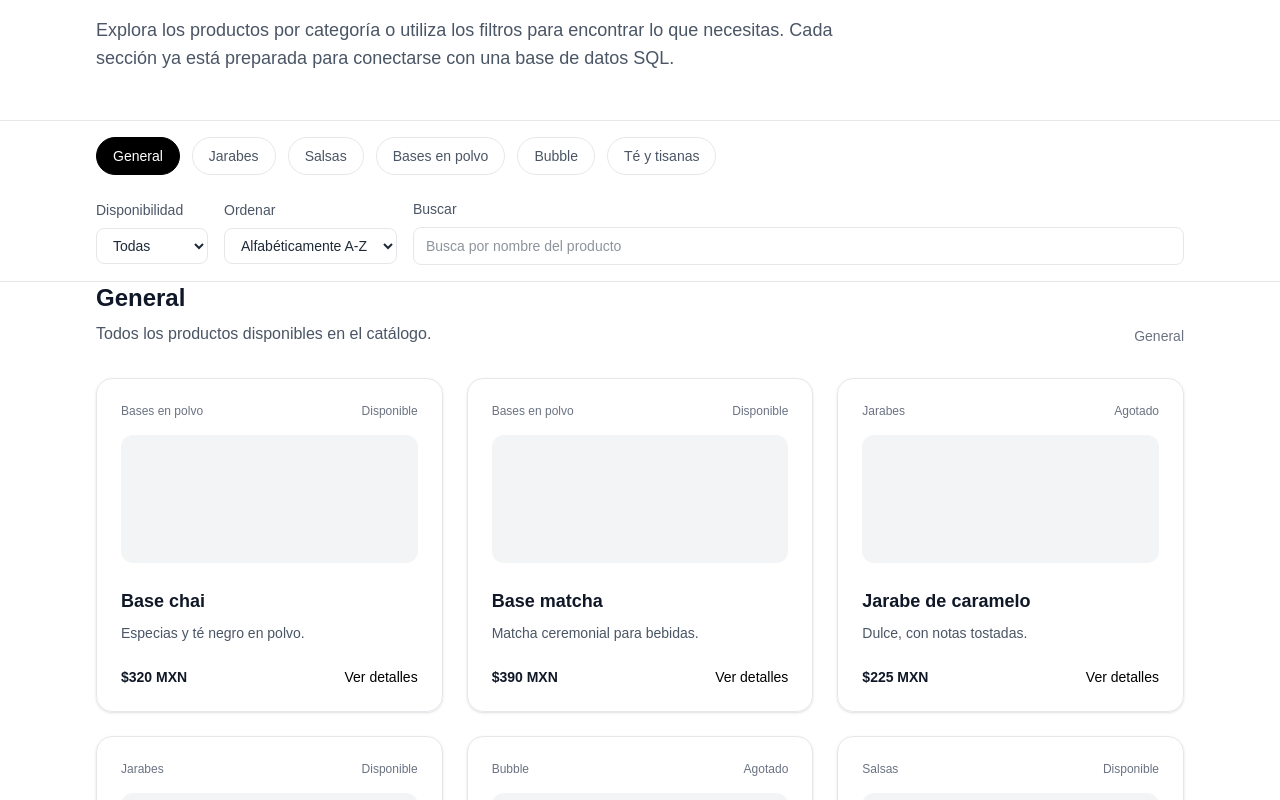
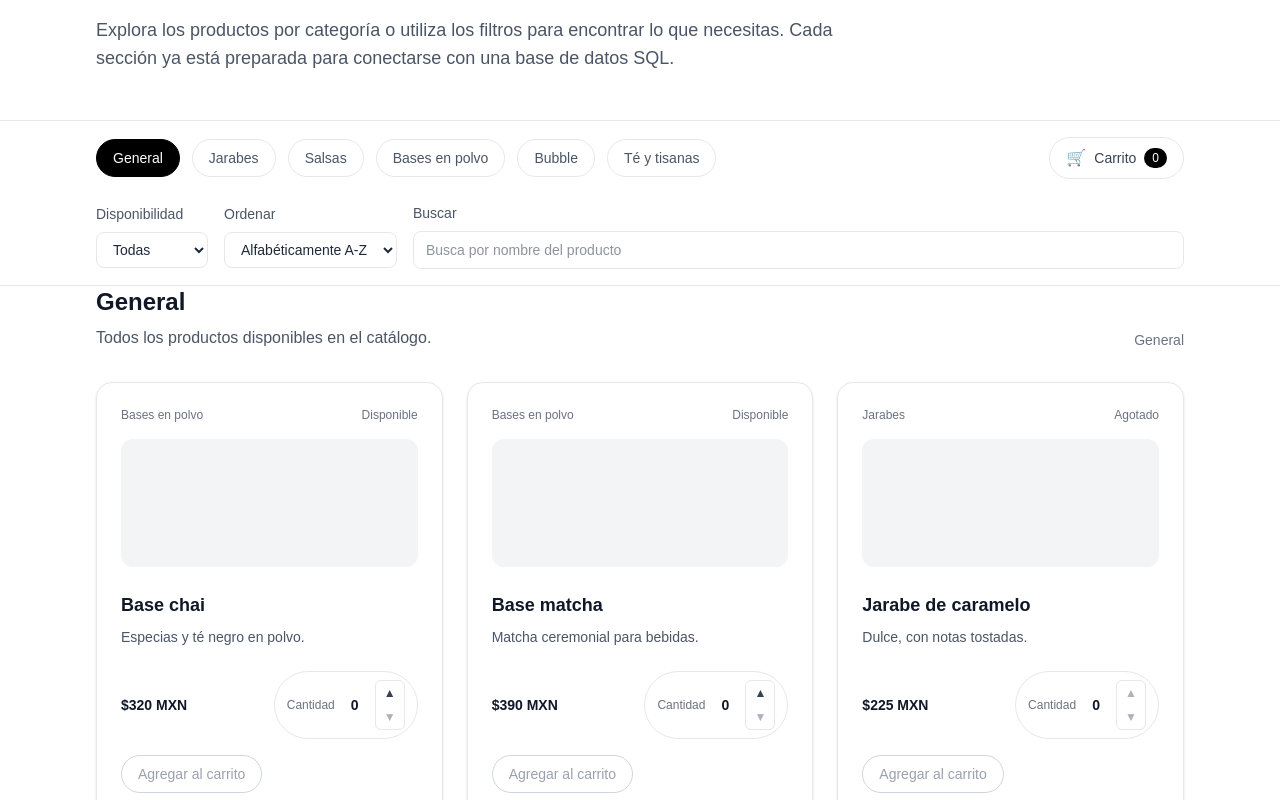
Before and after one commit to javierdjesus-xhunco/Sitio-web-oficial-Xhunco-Caf-, a Next.js app: page /suministros in a window 1280 px wide. Shown: the part 300-1100 px from the top of the page. Built offline with nearby package versions, Linux system fonts and the light colour scheme.

Commit message:
boton de agregar al carrito, cantidad y pagina de carrito para pago

```diff
--- /dev/null
+++ b/src/app/suministros/carrito/page.jsx
@@ -0,0 +1,120 @@
+"use client";
+
+import { useEffect, useMemo, useState } from "react";
+
+export default function CarritoPage() {
+  const [carrito, setCarrito] = useState({});
+
+  useEffect(() => {
+    if (typeof window === "undefined") {
+      return;
+    }
+    const guardado = window.localStorage.getItem("suministrosCarrito");
+    if (guardado) {
+      try {
+        setCarrito(JSON.parse(guardado));
+      } catch (error) {
+        console.error("No se pudo leer el carrito guardado.", error);
+      }
+    }
+  }, []);
+
+  const items = useMemo(() => Object.values(carrito), [carrito]);
+  const totalArticulos = items.reduce(
+    (total, item) => total + item.cantidad,
+    0,
+  );
+  const totalPrecio = items.reduce(
+    (total, item) => total + item.cantidad * item.precio,
+    0,
+  );
+
+  return (
+    <main className="min-h-screen bg-white text-gray-900">
+      <section className="max-w-6xl mx-auto px-8 pt-32 pb-12">
+        <p className="text-sm uppercase tracking-[0.3em] text-gray-500">
+          Carrito
+        </p>
+        <h1 className="mt-4 text-4xl md:text-5xl font-semibold">
+          Resumen de tus compras
+        </h1>
+        <p className="mt-6 text-lg text-gray-600 max-w-3xl">
+          Aquí verás los artículos seleccionados y el total antes de finalizar
+          la compra.
+        </p>
+      </section>
+
+      <section className="max-w-6xl mx-auto px-8 pb-16">
+        <div className="grid gap-8 lg:grid-cols-[2fr_1fr]">
+          <div className="rounded-2xl border border-gray-200 p-6">
+            <h2 className="text-2xl font-semibold">Artículos</h2>
+            {items.length === 0 ? (
+              <p className="mt-4 text-sm text-gray-500">
+                Aún no agregas productos al carrito.
+              </p>
+            ) : (
+              <ul className="mt-6 space-y-4">
+                {items.map((item) => (
+                  <li
+                    key={item.nombre}
+                    className="flex flex-wrap items-center justify-between gap-4 border-b border-gray-100 pb-4"
+                  >
+                    <div>
+                      <p className="text-sm text-gray-500">{item.categoria}</p>
+                      <p className="text-lg font-semibold">{item.nombre}</p>
+                      <p className="text-sm text-gray-600">
+                        ${item.precio} MXN c/u
+                      </p>
+                    </div>
+                    <div className="text-right">
+                      <p className="text-sm text-gray-500">Cantidad</p>
+                      <p className="text-lg font-semibold">{item.cantidad}</p>
+                    </div>
+                  </li>
+                ))}
+              </ul>
+            )}
+          </div>
+
+          <div className="rounded-2xl border border-gray-200 p-6">
+            <h2 className="text-xl font-semibold">Resumen</h2>
+            <div className="mt-6 space-y-3 text-sm text-gray-700">
+              <div className="flex items-center justify-between">
+                <span>Artículos</span>
+                <span className="font-semibold">{totalArticulos}</span>
+              </div>
+              <div className="flex items-center justify-between">
+                <span>Total</span>
+                <span className="font-semibold">${totalPrecio} MXN</span>
+              </div>
+            </div>
+            <button
+              type="button"
+              className="mt-6 w-full rounded-full bg-black px-4 py-3 text-sm font-semibold text-white transition hover:opacity-90"
+            >
+              Comprar ahora
+            </button>
+            <div className="mt-6 rounded-2xl border border-dashed border-gray-300 p-4 text-center">
+              <p className="text-xs uppercase tracking-[0.3em] text-gray-500">
+                Pago seguro
+              </p>
+              <div className="mt-3 flex items-center justify-center gap-3">
+                <div className="flex h-12 w-12 items-center justify-center rounded-full bg-gray-100 text-lg">
+                  🏦
+                </div>
+                <div className="text-left">
+                  <p className="text-sm font-semibold text-gray-900">
+                    Institución financiera
+                  </p>
+                  <p className="text-xs text-gray-500">
+                    Logo genérico (se reemplazará por el banco real).
+                  </p>
+                </div>
+              </div>
+            </div>
+          </div>
+        </div>
+      </section>
+    </main>
+  );
+}
--- a/src/app/suministros/page.jsx
+++ b/src/app/suministros/page.jsx
@@ -1,6 +1,6 @@
 "use client";
 
-import { useMemo, useState } from "react";
+import { useEffect, useMemo, useState } from "react";
 
 const categorias = [
   "General",
@@ -134,7 +134,16 @@ function Filtros({
   );
 }
 
-function CatalogoSeccion({ titulo, descripcion, categoria, productos }) {
+function CatalogoSeccion({
+  titulo,
+  descripcion,
+  categoria,
+  productos,
+  cantidades,
+  onIncrementar,
+  onDecrementar,
+  onAgregarCarrito,
+}) {
   return (
     <section className="max-w-6xl mx-auto px-8 pb-16">
       <div className="flex flex-wrap items-end justify-between gap-4">
@@ -149,7 +158,10 @@ function CatalogoSeccion({ titulo, descripcion, categoria, productos }) {
 
       <div className="mt-8 grid gap-6 md:grid-cols-2 lg:grid-cols-3">
         {productos.length > 0 ? (
-          productos.map((producto) => (
+          productos.map((producto) => {
+            const cantidad = cantidades[producto.nombre] ?? 0;
+            const sinInventario = !producto.disponible;
+            return (
             <article
               key={producto.nombre}
               className="rounded-2xl border border-gray-200 p-6 shadow-sm hover:shadow-md transition"
@@ -163,19 +175,51 @@ function CatalogoSeccion({ titulo, descripcion, categoria, productos }) {
               <p className="mt-2 text-sm text-gray-600">
                 {producto.descripcion}
               </p>
-              <div className="mt-6 flex items-center justify-between text-sm">
-                <span className="font-semibold text-gray-900">
-                  ${producto.precio} MXN
-                </span>
+              <div className="mt-6 space-y-4 text-sm">
+                <div className="flex flex-wrap items-center justify-between gap-3">
+                  <span className="font-semibold text-gray-900">
+                    ${producto.precio} MXN
+                  </span>
+                  <div className="flex items-center gap-2 rounded-full border border-gray-200 px-3 py-2">
+                    <span className="text-xs text-gray-500">Cantidad</span>
+                    <div className="flex items-center gap-2">
+                      <span className="w-6 text-center text-sm font-semibold">
+                        {cantidad}
+                      </span>
+                      <div className="flex flex-col overflow-hidden rounded-md border border-gray-200">
+                        <button
+                          type="button"
+                          onClick={() => onIncrementar(producto.nombre)}
+                          disabled={sinInventario}
+                          className="px-2 py-1 text-xs text-gray-700 hover:bg-gray-100 disabled:opacity-40"
+                          aria-label={`Agregar ${producto.nombre}`}
+                        >
+                          ▲
+                        </button>
+                        <button
+                          type="button"
+                          onClick={() => onDecrementar(producto.nombre)}
+                          disabled={sinInventario || cantidad === 0}
+                          className="px-2 py-1 text-xs text-gray-700 hover:bg-gray-100 disabled:opacity-40"
+                          aria-label={`Quitar ${producto.nombre}`}
+                        >
+                          ▼
+                        </button>
+                      </div>
+                    </div>
+                  </div>
+                </div>
                 <button
                   type="button"
-                  className="font-medium text-black hover:opacity-70"
+                  onClick={() => onAgregarCarrito(producto)}
+                  disabled={sinInventario || cantidad === 0}
+                  className="rounded-full border border-black px-4 py-2 text-sm font-medium text-black transition hover:bg-black hover:text-white disabled:border-gray-300 disabled:text-gray-400 disabled:hover:bg-transparent"
                 >
-                  Ver detalles
+                  Agregar al carrito
                 </button>
               </div>
             </article>
-          ))
+          )})
         ) : (
           <div className="rounded-2xl border border-dashed border-gray-200 p-6 text-sm text-gray-600">
             No hay productos con estos filtros.
@@ -191,6 +235,9 @@ export default function SuministrosPage() {
   const [disponibilidad, setDisponibilidad] = useState("todas");
   const [orden, setOrden] = useState("az");
   const [busqueda, setBusqueda] = useState("");
+  const [cantidades, setCantidades] = useState({});
+  const [carrito, setCarrito] = useState({});
+  const [carritoCargado, setCarritoCargado] = useState(false);
 
   const productosFiltrados = useMemo(() => {
     const texto = busqueda.trim().toLowerCase();
@@ -237,6 +284,60 @@ export default function SuministrosPage() {
     return acc;
   }, {});
 
+  const totalCarrito = Object.values(carrito).reduce(
+    (total, item) => total + item.cantidad,
+    0,
+  );
+
+  useEffect(() => {
+    if (typeof window === "undefined") {
+      return;
+    }
+    const guardado = window.localStorage.getItem("suministrosCarrito");
+    if (guardado) {
+      try {
+        setCarrito(JSON.parse(guardado));
+      } catch (error) {
+        console.error("No se pudo leer el carrito guardado.", error);
+      }
+    }
+    setCarritoCargado(true);
+  }, []);
+
+  useEffect(() => {
+    if (!carritoCargado || typeof window === "undefined") {
+      return;
+    }
+    window.localStorage.setItem("suministrosCarrito", JSON.stringify(carrito));
+  }, [carrito, carritoCargado]);
+
+  const actualizarCantidad = (nombre, delta) => {
+    setCantidades((prev) => {
+      const actual = prev[nombre] ?? 0;
+      const siguiente = Math.max(0, actual + delta);
+      return { ...prev, [nombre]: siguiente };
+    });
+  };
+
+  const agregarAlCarrito = (producto) => {
+    const cantidad = cantidades[producto.nombre] ?? 0;
+    if (cantidad === 0 || !producto.disponible) {
+      return;
+    }
+    setCarrito((prev) => {
+      const existente = prev[producto.nombre];
+      const nuevaCantidad = (existente?.cantidad ?? 0) + cantidad;
+      return {
+        ...prev,
+        [producto.nombre]: {
+          ...producto,
+          cantidad: nuevaCantidad,
+        },
+      };
+    });
+    setCantidades((prev) => ({ ...prev, [producto.nombre]: 0 }));
+  };
+
   return (
     <main className="min-h-screen bg-white text-gray-900">
       <section className="max-w-6xl mx-auto px-8 pt-32 pb-12">
@@ -255,7 +356,8 @@ export default function SuministrosPage() {
 
       <section className="sticky top-24 z-20 bg-white/95 backdrop-blur border-y border-gray-200">
         <div className="max-w-6xl mx-auto px-8 py-4">
-          <div className="flex flex-wrap gap-3">
+          <div className="flex flex-wrap items-center justify-between gap-4">
+            <div className="flex flex-wrap gap-3">
             {categorias.map((categoria) => (
               <button
                 key={categoria}
@@ -270,6 +372,18 @@ export default function SuministrosPage() {
                 {categoria}
               </button>
             ))}
+            </div>
+            <a
+              href="/suministros/carrito"
+              className="flex items-center gap-2 rounded-full border border-gray-200 px-4 py-2 text-sm text-gray-700 hover:border-gray-400"
+              aria-label="Ir al carrito"
+            >
+              <span className="text-base">🛒</span>
+              <span>Carrito</span>
+              <span className="rounded-full bg-black px-2 py-0.5 text-xs text-white">
+                {totalCarrito}
+              </span>
+            </a>
           </div>
 
           <Filtros
@@ -295,18 +409,11 @@ export default function SuministrosPage() {
             }
             categoria={categoria}
             productos={productosPorCategoria[categoria]}
+            cantidades={cantidades}
+            onIncrementar={(nombre) => actualizarCantidad(nombre, 1)}
+            onDecrementar={(nombre) => actualizarCantidad(nombre, -1)}
+            onAgregarCarrito={agregarAlCarrito}
           />
-          <div className="max-w-6xl mx-auto px-8 pb-6">
-            <Filtros
-              disponibilidad={disponibilidad}
-              setDisponibilidad={setDisponibilidad}
-              orden={orden}
-              setOrden={setOrden}
-              busqueda={busqueda}
-              setBusqueda={setBusqueda}
-              sugerencias={sugerencias}
-            />
-          </div>
         </div>
       ))}
 
```
